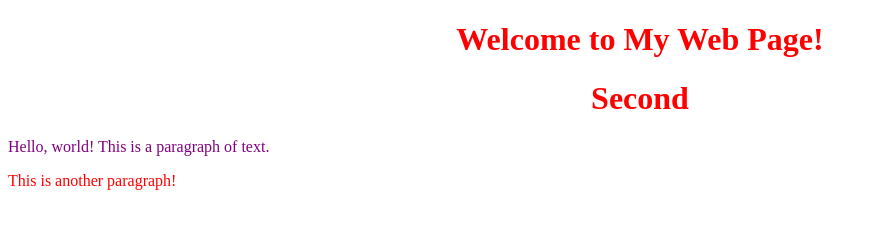
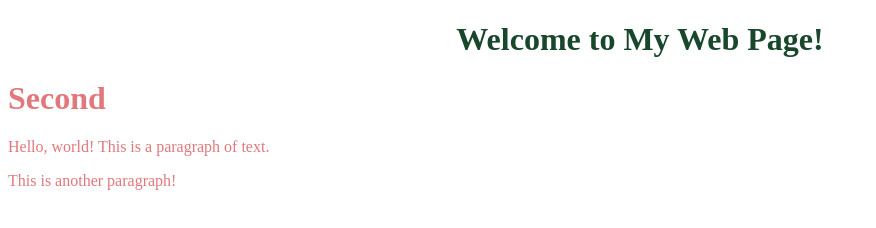
Before and after one commit to mpe29/CS50, a plain HTML site: page src0/style0.html in a window 1280 px wide. Shown: the whole page, without its empty margins (0-876 px from the left). Drawn offline with Linux system fonts and the light colour scheme.

Commit message:
Added some stuff to styles

```diff
--- a/src0/style0.html
+++ b/src0/style0.html
@@ -4,9 +4,9 @@
         <title>My Web Page!</title>
     </head>
     <body>
-        <h1 style="color:red;text-align:center;">Welcome to My Web Page!</h1>
-        <h1 style="color:red;text-align:center;">Second</h1>
-        <p style="color:purple;">Hello, world! This is a paragraph of text.</p>
-        <p style="color:red;">This is another paragraph!</p>
+        <h1 style="color:#19472C;text-align:center;">Welcome to My Web Page!</h1>
+        <h1 style="color:#E1787C;text-align:left;">Second</h1>
+        <p style="color:#E1787C;">Hello, world! This is a paragraph of text.</p>
+        <p style="color:#E1787C;">This is another paragraph!</p>
     </body>
 </html>
```
Also changed, not shown: src0/style1.html (+5 -1 lines), 1 other file.
